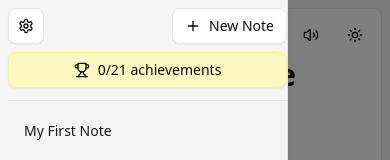
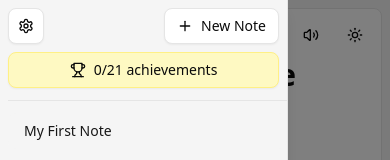
Before and after one commit to Ekimerton/clicky-notepad, a Next.js app: page / in a window 390 px wide. Both pictures are taken after a click on the button "Toggle Sidebar". Shown: the top 160 px of the page. Built offline with nearby package versions, Linux system fonts and the light colour scheme; no server answers.

Commit message:
Fixed sidebar on mobile

```diff
--- a/src/components/app-sidebar.jsx
+++ b/src/components/app-sidebar.jsx
@@ -19,7 +19,7 @@ export function AppSidebar() {
   return (
     <Sidebar className="border-none w-64 fixed top-0 left-0 h-screen z-10 mr-2 mt-2">
       <SidebarContent className="flex gap-0 flex-col bg-neutral-100 dark:bg-neutral-900 h-full">
-        <div className="flex items-center justify-between p-2 pr-0">
+        <div className="flex items-center justify-between p-2 lg:pr-0">
           <Dialog>
             <DialogTrigger asChild>
               <Button variant="outline" size="icon">
@@ -43,7 +43,7 @@ export function AppSidebar() {
             New Note
           </Button>
         </div>
-        <div className="p-2 pt-0 pr-0">
+        <div className="p-2 pt-0 pr-2 lg:pr-0">
           <Dialog>
             <DialogTrigger asChild>
               <Button variant="outline" className="w-full bg-yellow-100 hover:bg-yellow-200 border-yellow-200 hover:border-yellow-300 dark:bg-yellow-900 dark:hover:bg-yellow-800 dark:border-yellow-800 dark:hover:border-yellow-700 text-center justify-center gap-2">
```
